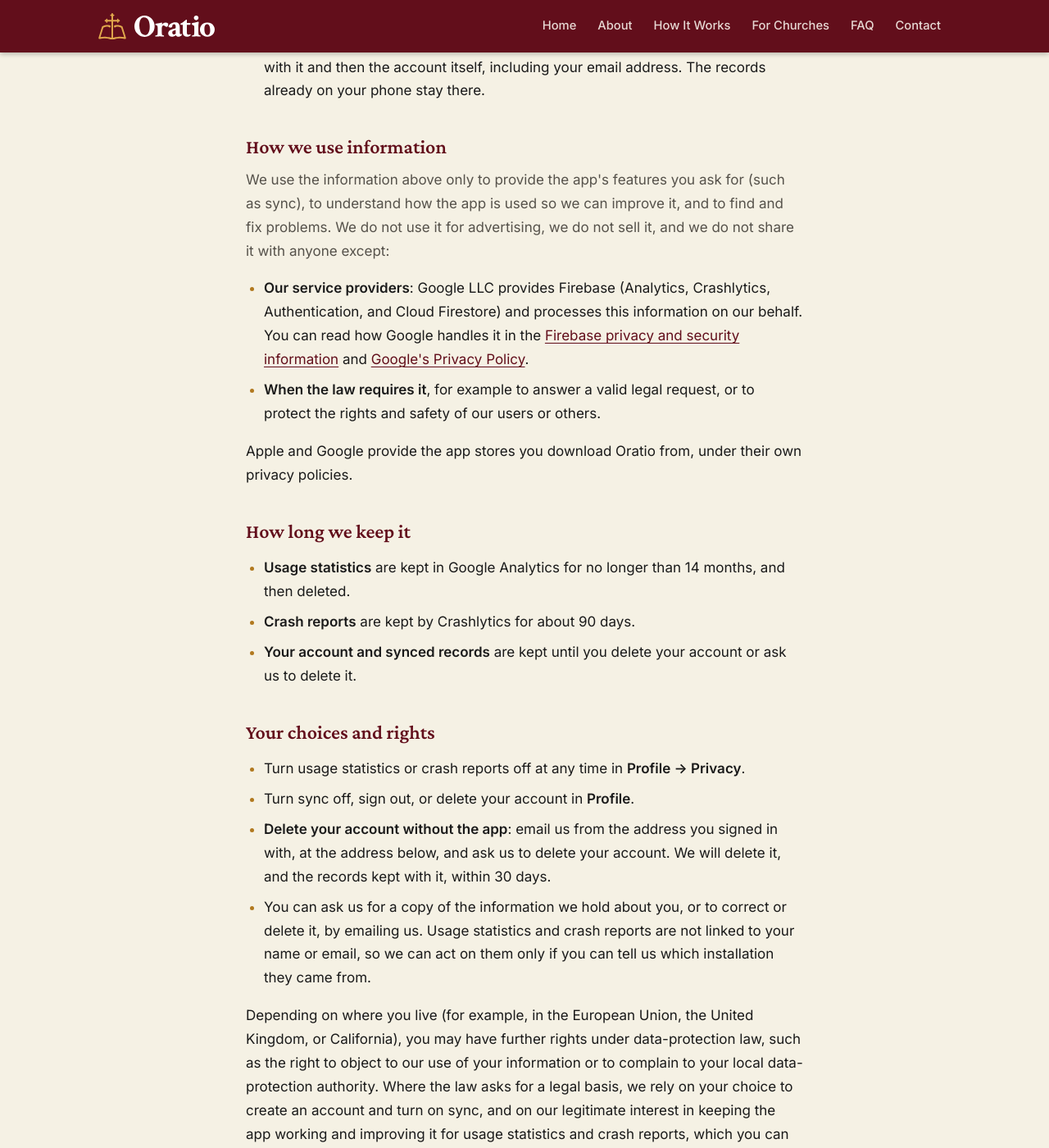
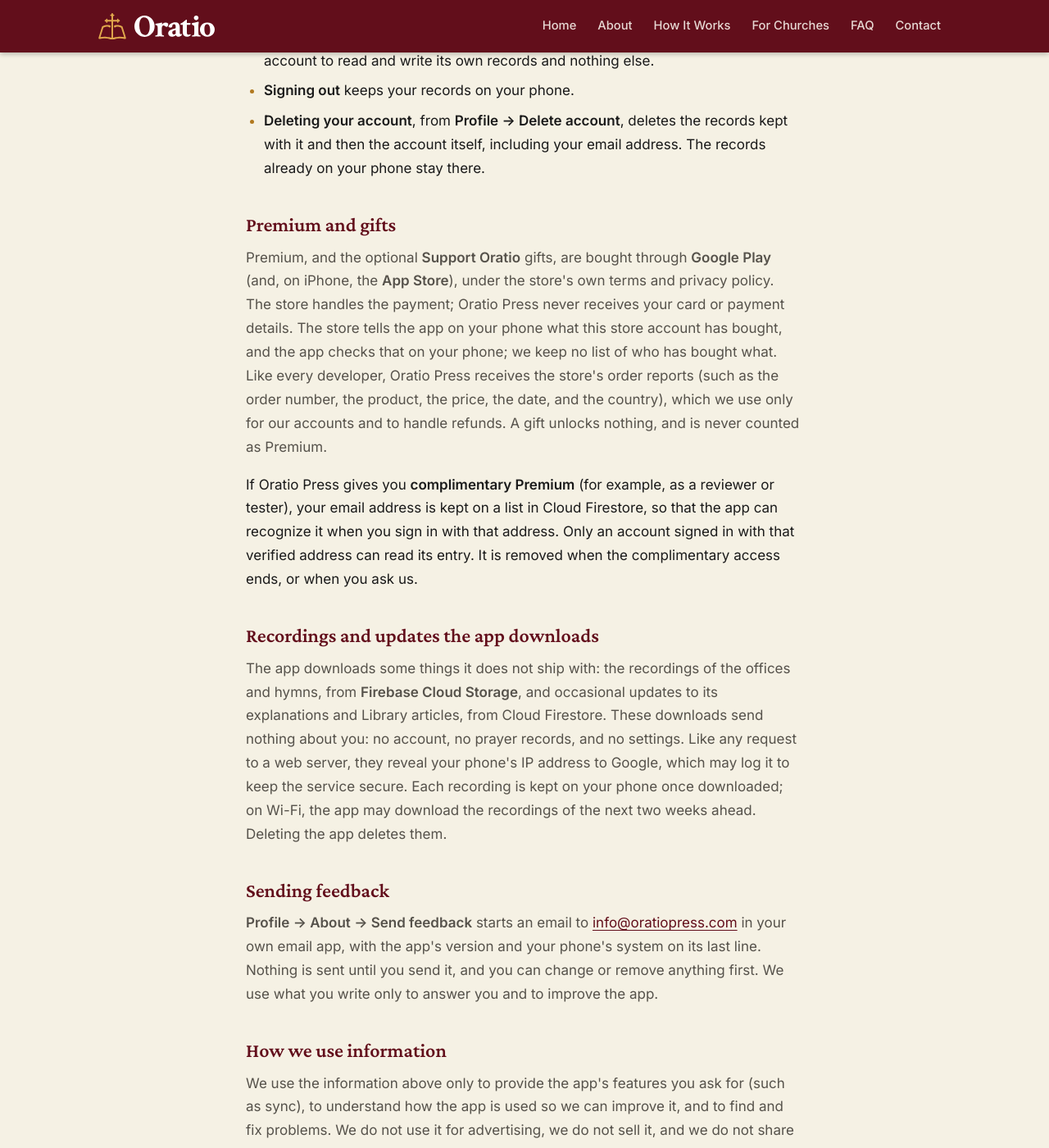
Before and after one commit to Oratio-Press/oratio.github.io, a Jekyll site: the page built from privacy.html, in a window 1280 px wide and 1400 px high, scrolled down 2857 px. Shown: the whole window at 82% size. Built offline with Jekyll 4.4.1, drawn with Linux system fonts in a browser that asks for light colours; some of the changed text lies outside the part shown.

Commit message:
Privacy policy: purchases, complimentary Premium, downloads, feedback
At Oratio Press's request (Questions Doc Q56(c)), the policy now covers
what the app does since October 30:
- Premium and the Support Oratio gifts, bought through Google Play or
  the App Store, which handle the payment;
- complimentary Premium, kept as an email address in Cloud Firestore;
- the recordings and content updates the app downloads (Cloud Storage,
  Cloud Firestore), which send nothing about the user;
- Send feedback, an email from the user's own email app.
Last updated: November 25, 2026.

Co-Authored-By: Claude Opus 5.5 <noreply@anthropic.com>
Claude-Session: https://claude.ai/code/session_01BxVWrMi4kYWNPwUWzZSKky

```diff
--- a/privacy.html
+++ b/privacy.html
@@ -16,13 +16,14 @@ hero:
 <li>We never collect what you pray, read, or write in the app.</li>
 <li>The app can send anonymous usage statistics and crash reports to help us improve it. You can turn either off at any time in <strong>Profile → Privacy</strong>.</li>
 <li>If you choose to create an account and turn on sync, we keep your email address and your prayer records with your account so your other devices have them. You can delete the account, and everything kept with it, from inside the app.</li>
+<li>Premium and the optional Support Oratio gifts are bought through Google Play (or the App Store), which handles the payment. We never see your card or payment details.</li>
 <li>Oratio has no ads. We do not sell your information, share it for advertising, or track you across other apps and websites.</li>
 </ul>
 
 <h2>Information that stays on your phone</h2>
 <p>Oratio is built to work offline. It stores the following on your device only, and does not send it to us:</p>
 <ul>
-<li><strong>Your settings</strong>: your Prayer Form, Bible translation, language, appearance, and similar choices.</li>
+<li><strong>Your settings</strong>: your Prayer Form, Bible translation, language, appearance, your place in a Bible reading plan, and similar choices.</li>
 <li><strong>Your prayer records</strong>: which office you prayed, in which Prayer Form, on which day and at what time.</li>
 <li><strong>Your reminders</strong>: the times you chose. Reminders are scheduled on your phone as local notifications; no reminder is sent from a server, and we do not receive them.</li>
 </ul>
@@ -51,19 +52,31 @@ hero:
 <li><strong>Deleting your account</strong>, from <strong>Profile → Delete account</strong>, deletes the records kept with it and then the account itself, including your email address. The records already on your phone stay there.</li>
 </ul>
 
+<h2>Premium and gifts</h2>
+<p>Premium, and the optional <strong>Support Oratio</strong> gifts, are bought through <strong>Google Play</strong> (and, on iPhone, the <strong>App Store</strong>), under the store's own terms and privacy policy. The store handles the payment; Oratio Press never receives your card or payment details. The store tells the app on your phone what this store account has bought, and the app checks that on your phone; we keep no list of who has bought what. Like every developer, Oratio Press receives the store's order reports (such as the order number, the product, the price, the date, and the country), which we use only for our accounts and to handle refunds. A gift unlocks nothing, and is never counted as Premium.</p>
+<p>If Oratio Press gives you <strong>complimentary Premium</strong> (for example, as a reviewer or tester), your email address is kept on a list in Cloud Firestore, so that the app can recognize it when you sign in with that address. Only an account signed in with that verified address can read its entry. It is removed when the complimentary access ends, or when you ask us.</p>
+
+<h2>Recordings and updates the app downloads</h2>
+<p>The app downloads some things it does not ship with: the recordings of the offices and hymns, from <strong>Firebase Cloud Storage</strong>, and occasional updates to its explanations and Library articles, from Cloud Firestore. These downloads send nothing about you: no account, no prayer records, and no settings. Like any request to a web server, they reveal your phone's IP address to Google, which may log it to keep the service secure. Each recording is kept on your phone once downloaded; on Wi-Fi, the app may download the recordings of the next two weeks ahead. Deleting the app deletes them.</p>
+
+<h2>Sending feedback</h2>
+<p><strong>Profile → About → Send feedback</strong> starts an email to <a href="mailto:info@oratiopress.com">info@oratiopress.com</a> in your own email app, with the app's version and your phone's system on its last line. Nothing is sent until you send it, and you can change or remove anything first. We use what you write only to answer you and to improve the app.</p>
+
 <h2>How we use information</h2>
 <p>We use the information above only to provide the app's features you ask for (such as sync), to understand how the app is used so we can improve it, and to find and fix problems. We do not use it for advertising, we do not sell it, and we do not share it with anyone except:</p>
 <ul>
-<li><strong>Our service providers</strong>: Google LLC provides Firebase (Analytics, Crashlytics, Authentication, and Cloud Firestore) and processes this information on our behalf. You can read how Google handles it in the <a href="https://firebase.google.com/support/privacy">Firebase privacy and security information</a> and <a href="https://policies.google.com/privacy">Google's Privacy Policy</a>.</li>
+<li><strong>Our service providers</strong>: Google LLC provides Firebase (Analytics, Crashlytics, Authentication, Cloud Firestore, and Cloud Storage) and processes this information on our behalf. You can read how Google handles it in the <a href="https://firebase.google.com/support/privacy">Firebase privacy and security information</a> and <a href="https://policies.google.com/privacy">Google's Privacy Policy</a>.</li>
 <li><strong>When the law requires it</strong>, for example to answer a valid legal request, or to protect the rights and safety of our users or others.</li>
 </ul>
-<p>Apple and Google provide the app stores you download Oratio from, under their own privacy policies.</p>
+<p>Apple and Google provide the app stores you download Oratio from, and handle its purchases, under their own privacy policies.</p>
 
 <h2>How long we keep it</h2>
 <ul>
 <li><strong>Usage statistics</strong> are kept in Google Analytics for no longer than 14 months, and then deleted.</li>
 <li><strong>Crash reports</strong> are kept by Crashlytics for about 90 days.</li>
 <li><strong>Your account and synced records</strong> are kept until you delete your account or ask us to delete it.</li>
+<li><strong>A complimentary Premium entry</strong> is kept until the access ends or you ask us to remove it.</li>
+<li><strong>Feedback emails</strong> are kept in our email for as long as we need them to answer you and improve the app.</li>
 </ul>
 
 <h2>Your choices and rights</h2>
@@ -86,7 +99,7 @@ hero:
 <p>The app's Library links to other websites, such as Concordia Publishing House's. Those sites have their own privacy policies.</p>
 
 <h2>Changes to this policy</h2>
-<p>If Oratio begins to collect anything new (for example, if subscriptions are added), we will update this policy before that change reaches the app, and change the date at the top. If a change is significant, we will also say so in the app or its store listing.</p>
+<p>If Oratio begins to collect anything new (for example, for a new feature that needs it), we will update this policy before that change reaches the app, and change the date at the top. If a change is significant, we will also say so in the app or its store listing.</p>
 
 <h2>Contact us</h2>
 <p>Questions about this policy, or requests about your information, are welcome at <a href="mailto:info@oratiopress.com">info@oratiopress.com</a>.</p>
```
Also changed, not shown: other parts of privacy.html (+1 -1 lines).
